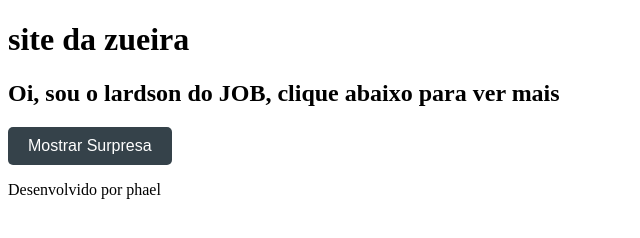
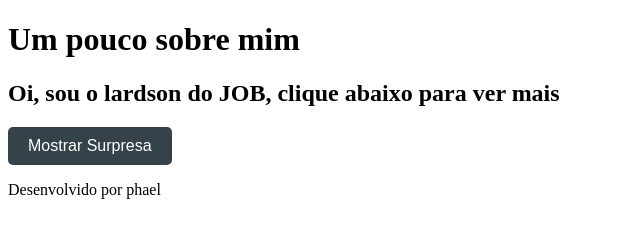
Before and after one commit to phaelnunes/site-lardson-zuado, a plain HTML site: page index.html in a window 1280 px wide. Shown: the whole page, without its empty margins (0-640 px from the left). Drawn offline with Linux system fonts and the light colour scheme.

Commit message:
Update index.html

```diff
--- a/index.html
+++ b/index.html
@@ -9,7 +9,7 @@
 </head>
 <body>
     <header>
-        <h1>site da zueira</h1>
+        <h1>Um pouco sobre mim</h1>
     </header>
 
     <main>
```
